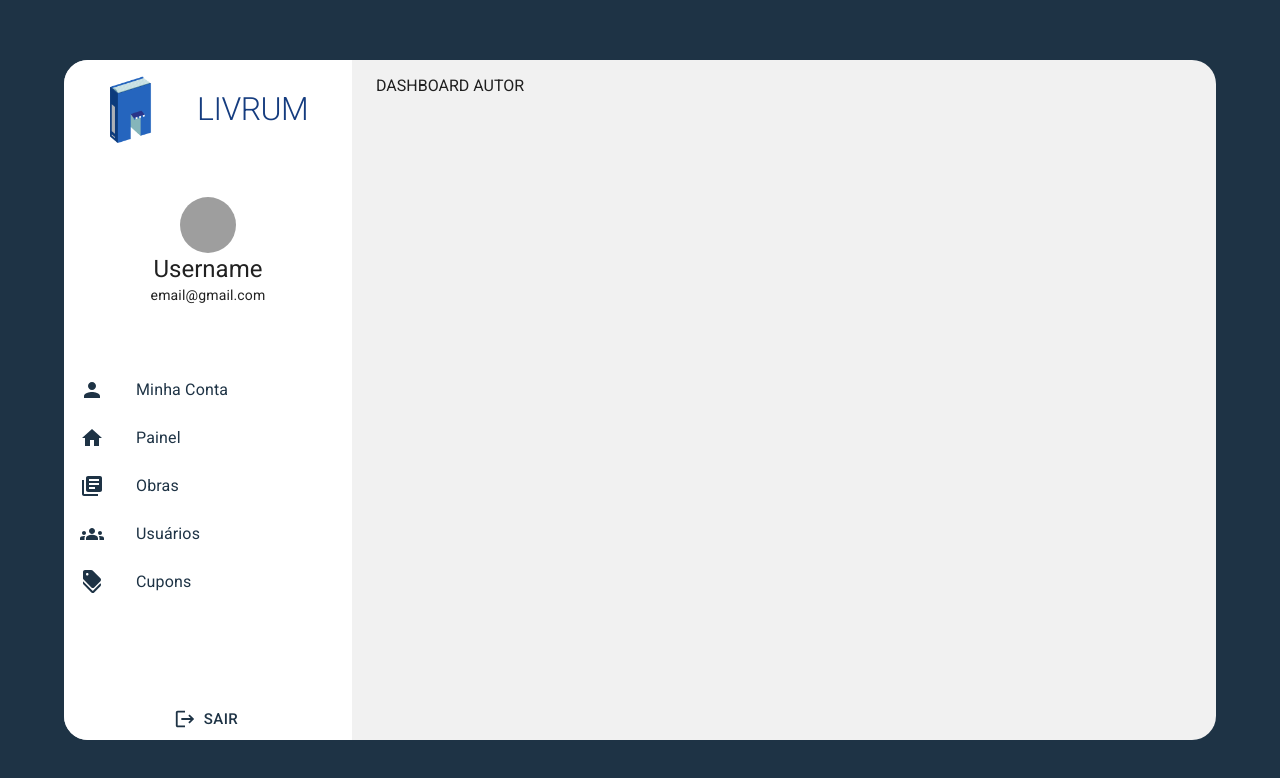
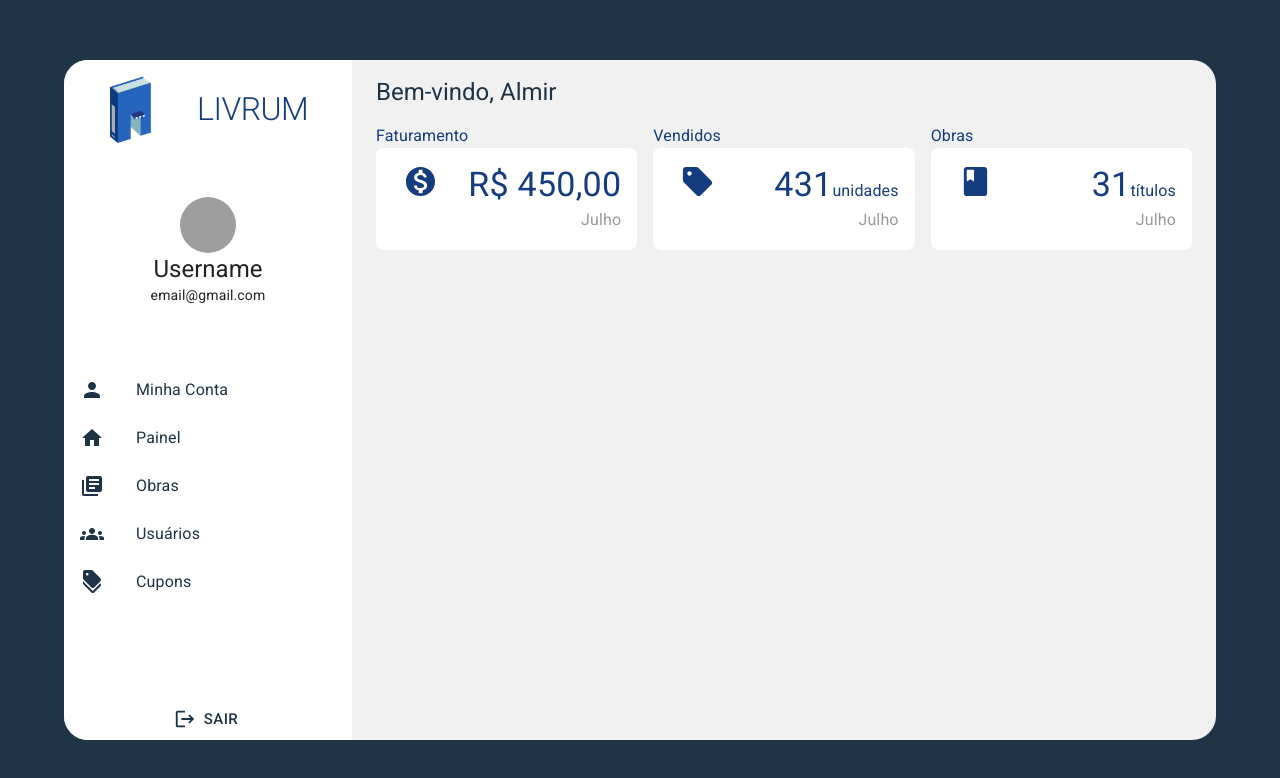
Before and after one commit to byte-stack-uefs/livrum, a Next.js app in the folder phase_4/app/webapp/: page /autor in a window 1280 px wide. Shown: the top 778 px of the page. Built offline with nearby package versions, Linux system fonts and the light colour scheme; grey boxes are pictures that could not be loaded.

Commit message:
Melhorias no layout

```diff
--- a/phase_4/app/webapp/app/(internal)/admin/page.tsx
+++ b/phase_4/app/webapp/app/(internal)/admin/page.tsx
@@ -104,7 +104,7 @@ export default function Page() {
     ];
 
     return (
-        <Grid container spacing={2} my={2}>
+        <Grid container spacing={2}>
             <Grid xs={12}>
                 <Typography variant="h5" sx={{ color: theme.palette.dark.main }}>
                     Bem-vindo, {username}
--- a/phase_4/app/webapp/app/(internal)/admin/revisao/page.tsx
+++ b/phase_4/app/webapp/app/(internal)/admin/revisao/page.tsx
@@ -40,7 +40,7 @@ const adminRevision = () => {
         <main>
             <Grid container>
                 <Grid xs={12} mb={2}>
-                    <Typography sx={{ color: theme.palette.dark.main }} variant="h6" paddingTop={2}>
+                    <Typography sx={{ color: theme.palette.dark.main }} variant="h6">
                         Revisão de Ebook
                     </Typography>
                     <Divider width={"10%"} />
--- a/phase_4/app/webapp/app/(internal)/autor/ebooks/page.tsx
+++ b/phase_4/app/webapp/app/(internal)/autor/ebooks/page.tsx
@@ -443,7 +443,7 @@ export default function ListagemEbooks() {
                                     <strong>Gêneros:</strong> {openEbook.genero}
                                 </Typography>
                                 <Typography variant="body2">
-                                    <strong>Preço:</strong> {openEbook.preco.toLocaleString("pt-br", { style: "currency", currency: "BRL" })}
+                                    <strong>Preço:</strong> {openEbook?.preco?.toLocaleString("pt-br", { style: "currency", currency: "BRL" })}
                                 </Typography>
                                 <Typography variant="body2">
                                     <strong>Idioma:</strong> {openEbook.idioma}
@@ -484,14 +484,13 @@ export default function ListagemEbooks() {
                 </BootstrapDialog>
             </React.Fragment>
 
-            <Box sx={{ display: "grid", gridTemplateRows: "repeat(1, 1fr)", marginTop: "10px", marginBottom: "10px" }}>
+            <Box sx={{ display: "grid", gridTemplateRows: "repeat(1, 1fr)" }}>
                 <Box sx={{ display: "grid", gridTemplateColumns: "repeat(2, 1fr)", justifyContent: "space-between" }}>
                     <Typography
                         sx={{
                             fontSize: 32,
                             color: theme.palette.darker.main,
                             alignItems: "center",
-                            marginTop: "1%",
                             display: "flex",
                             textTransform: "uppercase",
                             fontWeight: "medium",
--- a/phase_4/app/webapp/app/(internal)/autor/page.tsx
+++ b/phase_4/app/webapp/app/(internal)/autor/page.tsx
@@ -1,8 +1,51 @@
+"use client";
+
+import DashboardCard from "@/app/components/DashboardCard";
+import { theme } from "@/app/theme";
+import { Book, MonetizationOn, Sell } from "@mui/icons-material";
+import { Typography } from "@mui/material";
+
+import Grid from "@mui/material/Unstable_Grid2/Grid2";
+
 export default function Page() {
+    const username = "Almir";
+
+    const cards = [
+        {
+            header: "Faturamento",
+            Icon: <MonetizationOn color="darker" fontSize="large" />,
+            title: "R$ 450,00",
+            month: "Julho",
+            subtitle: "",
+        },
+        {
+            header: "Vendidos",
+            Icon: <Sell color="darker" fontSize="large" />,
+            title: "431",
+            subtitle: "unidades",
+            month: "Julho",
+        },
+        {
+            header: "Obras",
+            Icon: <Book color="darker" fontSize="large" />,
+            title: "31",
+            subtitle: "títulos",
+            month: "Julho",
+        },
+    ];
 
     return (
-        <p>
-            DASHBOARD AUTOR
-        </p>
+        <Grid container spacing={2}>
+            <Grid xs={12}>
+                <Typography variant="h5" sx={{ color: theme.palette.dark.main }}>
+                    Bem-vindo, {username}
+                </Typography>
+            </Grid>
+            <Grid xs={12} container>
+                {cards.map((e) => {
+                    return <DashboardCard {...e} key={e.header} />;
+                })}
+            </Grid>
+        </Grid>
     );
 }
--- a/phase_4/app/webapp/app/components/layouts/InternalLayout.tsx
+++ b/phase_4/app/webapp/app/components/layouts/InternalLayout.tsx
@@ -131,8 +131,10 @@ export default function InternalLayout({ children }: { children: React.ReactNode
                             </Grid>
                         </Grid>
                     </Grid>
-                    <Grid item sm={9} sx={{ overflowY: 'scroll', height: '100%' }}>
-                        <Container maxWidth={false}>{children}</Container>
+                    <Grid item sm={9} sx={{ overflowY: "scroll", height: "100%" }}>
+                        <Container maxWidth={false} sx={{ py: 2 }}>
+                            {children}
+                        </Container>
                     </Grid>
                 </Grid>
             </Paper>
```
